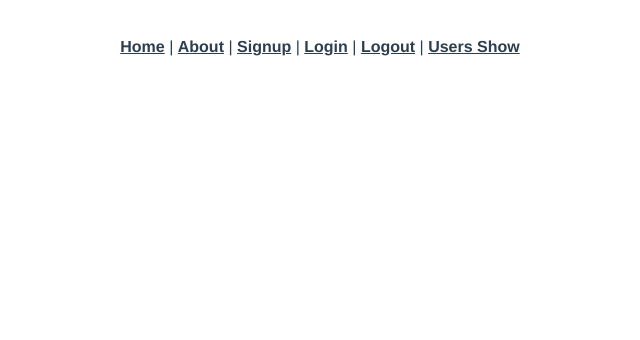
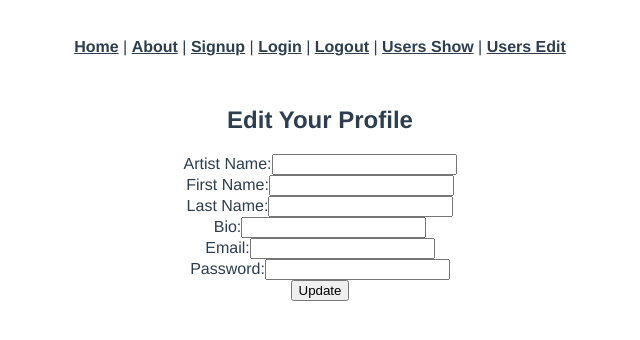
Before and after one commit to lddeitz/capstone-frontend, a Vue app: page /users/1/edit in a window 1280 px wide. Shown: the top 340 px of the page, without its empty margins (320-960 px from the left). Built offline with nearby package versions, Linux system fonts and the light colour scheme; no server answers; the HTML template or start-up script is replaced by a standard one.

Commit message:
adds Users Edit page

```diff
--- a/src/App.vue
+++ b/src/App.vue
@@ -6,7 +6,8 @@
       <router-link to="/signup">Signup</router-link> |
       <router-link to="/login">Login</router-link> |
       <router-link to="/logout">Logout</router-link> |
-      <router-link to="/users-show">Users Show</router-link>
+      <router-link to="/users-show">Users Show</router-link> |
+      <router-link to="/users-edit">Users Edit</router-link>
     </div>
     <router-view/>
   </div>
--- a/src/router/index.js
+++ b/src/router/index.js
@@ -5,6 +5,8 @@ import Signup from "../views/Signup.vue";
 import Login from "../views/Login.vue";
 import Logout from "../views/Logout.vue";
 import UsersShow from "../views/UsersShow.vue";
+import UsersEdit from "../views/UsersEdit.vue";
+import SongsNew from "../views/SongsNew.vue";
 
 Vue.use(VueRouter);
 
@@ -41,6 +43,16 @@ const routes = [
     path: "/users/:id",
     name: "users-show",
     component: UsersShow
+  },
+  {
+    path: "/users/:id/edit",
+    name: "users-edit",
+    component: UsersEdit
+  },
+  {
+    path: "/songs/new",
+    name: "songs-new",
+    component: SongsNew
   }
 ];
 
--- /dev/null
+++ b/src/views/SongsNew.vue
@@ -0,0 +1,20 @@
+<template>
+  <div class="songs-new">
+    <form>
+      <!-- <label="title">Title: </label>
+      <input type="text" v-model=""><br> -->
+
+      <label="title">Title: </label>
+      <input type="text"><br>
+
+    </form>
+  </div>
+</template>
+
+<script>
+import axios from "axios";
+
+export default {
+  created: function() {}
+};
+</script>
--- /dev/null
+++ b/src/views/UsersEdit.vue
@@ -0,0 +1,86 @@
+<template>
+  <div class="users-edit">
+    <h2>Edit Your Profile</h2>
+
+    <div class="edit-form">
+      <form v-on:submit="editInfo()">
+        <label for="artist_name">Artist Name:</label>
+        <input type="text" v-model="user.artist_name"><br>
+
+        <label for="first_name">First Name:</label>
+        <input type="text" v-model="user.first_name"><br>
+
+        <label for="last_name">Last Name:</label>
+        <input type="text" v-model="user.last_name"><br>
+
+        <label for="bio">Bio:</label>
+        <input type="text" v-model="user.bio"><br>
+
+        <label for="email">Email:</label>
+        <input type="text" v-model="user.email"><br>
+
+        <label for="email">Password:</label>
+        <input type="text" v-model="user.password"><br>
+
+        <input type="submit" value="Update"><br>
+
+        <!-- <div class="edit-img">
+          <img :src="user.profile_picture" alt="profile_picture"><br>
+          <label>Image</label>
+          <input type="file" v-on:change="setFile($event)" ref="fileInput">
+        </div> -->
+
+      </form>
+    </div>
+
+  </div>
+</template>
+
+<script>
+import axios from "axios";
+export default {
+  data: function() {
+    return {
+      user: {},
+      user_id: localStorage.getItem("user_id")
+    };
+  },
+  created: function() {
+    axios.get(`/api/users/${this.$route.params.id}`).then(response => {
+      console.log(response.data);
+      this.user = response.data;
+      console.log(this.user);
+    });
+  },
+  methods: {
+    setFile: function(event) {
+      if (event.target.files.length > 0) {
+        this.image = event.target.files[0];
+      }
+    },
+    editInfo: function() {
+      var params = {
+        artist_name: this.user.artist_name,
+        first_name: this.user.first_name,
+        last_name: this.user.last_name,
+        bio: this.user.bio,
+        email: this.user.email,
+        password: this.user.password
+        // profile_picture: this.user.profile_picture
+      };
+      axios
+        .patch(`/api/users/${this.user.id}`, params)
+        .then(response => {
+          console.log(response.data);
+          this.user = response.data;
+        })
+        .catch(error => {
+          this.errors = error.response.data.errors;
+        });
+    }
+  }
+};
+</script>
+
+<style>
+</style>
--- a/src/views/UsersShow.vue
+++ b/src/views/UsersShow.vue
@@ -7,15 +7,19 @@
     </div>
 
     <div class="song-info">
-      <h4 v-for="song in user.songs">{{ song.title }}</h4>
-      <h4 v-for="song in user.songs">{{ song }}</h4>
-      <img v-for="song in songs" :src="song">
-      <p> {{ user.songs }} </p>
+      <h4 v-for="song in user.songs"> Title: {{ song.title }}</h4>
+      <!-- <h4 v-for="song in user.songs"> Description: {{ song.img_url }}</h4> -->
+      <img v-for="song in user.songs" :src="song.img_url"><br>
+
+      <button v-on:click="editRedirect()" type="button">More Info</button>
+
+      <!-- <div v-if="user === current_user"> -->
+        <router-link to="/users/1/edit" tag="button">Edit</router-link>
+      <!-- </div> -->
     </div>
 
     <div class="buttons">
-      <!-- <button type="button" v-on:click="">More Info</button>
-      <button type="button" v-on:click="">New Song</button>
+      <!-- <button type="button" v-on:click="">New Song</button>
       <button type="button" v-on:click="">Edit Profile</button> -->
     </div>
 
@@ -30,8 +34,6 @@ export default {
       user: {},
       user_id: localStorage.getItem("user_id"),
       songs: []
-      // artistName: "",
-      // profilePicture: ""
     };
   },
   created: function() {
@@ -42,7 +44,7 @@ export default {
     });
   },
   methods: {
-    // submit: function() {}
+    editRedirect() {}
   }
 };
 </script>
```
